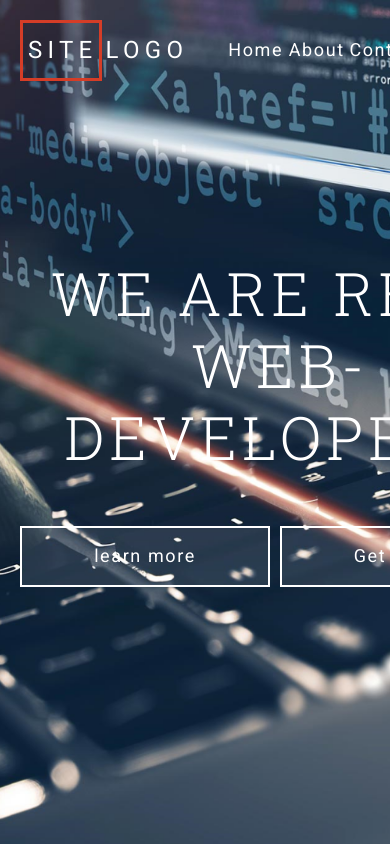
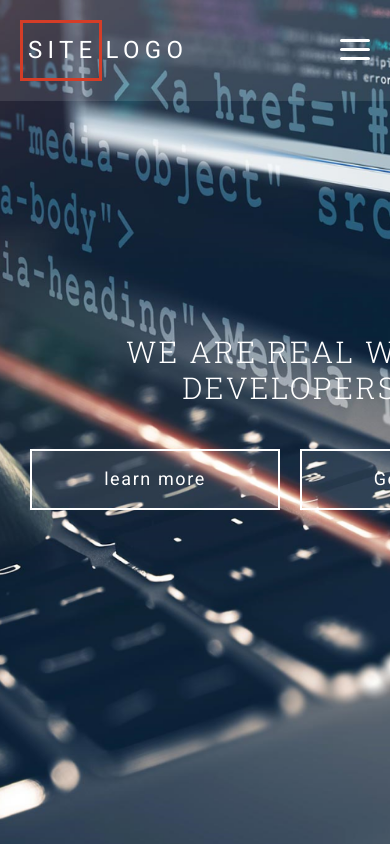
Before and after one commit to AnastasyaVoronkina/grid-template-project, a website: page assets/index.html in a window 390 px wide. Shown: the top 844 px of the page. Drawn offline with Linux system fonts and the light colour scheme; files that its build step writes are made by us from their sources; files whose address does not match are found by name.

Commit message:
сделала бургер-меню и добавила респонсив

```diff
--- a/assets/js/main.js
+++ b/assets/js/main.js
@@ -1,9 +1,8 @@
 
 $(document).ready(function () {
-
-  $('.header-navbar__hamburger').on('click', function () {
+  $('.header-navbar__hamburger').click(function () {
     $(this).toggleClass('active');
     $('.header-navbar__list').toggleClass('active');
+    $('.header-navbar__list').fadeToggle(500);
   });
-
 });
--- a/assets/scss/_common.scss
+++ b/assets/scss/_common.scss
@@ -3,21 +3,21 @@
   }
   html {
     overflow-y: scroll;/*временно для удобства верстки*/
-    font-family: Roboto, "sans-serif";
-    font-size: 16px;
-    color: #637588;
+    font-family: $font-main;
+    font-size: $font-size;
+    color: $color-gray;
     letter-spacing: 0.1em;
 
   }
   h1{
-    font-family: "Roboto Slab", serif;
+    font-family: $font-header;
     font-weight: 300;
     line-height: 1.2em;
     letter-spacing: 0.08em;
   }
   h2{
-    color: #2d3651;
-    font-family: "Roboto Slab", serif;
+    color: $color-primary;
+    font-family: $font-header;
     line-height: 1.2em;
   }
   // h3 {
@@ -27,7 +27,7 @@
 
   // }
   a {
-    color: #ffffff;
+    color: $color-light;
     text-decoration: none;
   }
   // input:focus {
@@ -36,15 +36,15 @@
   .btn {
     display: block;
     min-width: 250px;
-    border: 2px solid #ffffff;
-    background-color: rgba(255, 255, 255, 0.1);
-    padding: 18px 20px;
+    border: 2px solid $color-light;
+    background-color: rgba($color-light, 0.1);
+    padding: 18px $gap;
     text-align: center;
     font-size: 1.125rem;
-    transition: 0.5s;
+    transition: background-color 0.5s;
 
   &:hover,
   &:focus {
-    background-color: #d66926;
+    background-color: $color-accent;
   }
 }
--- a/assets/scss/_extends.scss
+++ b/assets/scss/_extends.scss
@@ -0,0 +1,6 @@
+%container {
+    max-width: $ul;
+    margin: 0 auto;
+    padding-left: $gap;
+    padding-right: $gap;
+  }
--- a/assets/scss/_mixins.scss
+++ b/assets/scss/_mixins.scss
@@ -1,7 +1,20 @@
+@mixin unlist($m: 0) {
+  list-style: none;
+  padding: 0;
+  margin: $m;
+}
+
+@mixin abs-position {
+  position: absolute;
+  top: 0;
+  right: 0;
+  bottom: 0;
+  left: 0;
+}
+
 @mixin text-shortener {
   display: block;
   overflow: hidden;
-
   white-space: nowrap;
   text-overflow: ellipsis;
 }
@@ -26,13 +39,11 @@
 @mixin block-header {
   margin: 0;
   padding-bottom: 10px;
-
   border-bottom: 1px solid $color-dark;
 }
 
 @mixin visually-hidden {
   position: absolute;
-
   overflow: hidden;
   clip: rect(0 0 0 0);
 
@@ -40,6 +51,5 @@
   height: 1px;
   margin: -1px;
   padding: 0;
-
   border: 0;
 }
--- a/assets/scss/header/_header-content.scss
+++ b/assets/scss/header/_header-content.scss
@@ -1,10 +1,27 @@
 .header-content {
     position: relative;
 
+    &__container {
+        @extend %container;
+      }
+
     &__title {
         text-align: center;
-        font-size: 3.75rem;
-        margin: 0 0 53px;
+
+        @include lg-min {
+          font-size: 3.75rem;
+          margin: 0 0 53px;
+        }
+
+        @include lg-md {
+          font-size: 2.5rem;
+          margin: 0 0 43px;
+        }
+
+        @include md {
+          font-size: 1.875rem;
+          margin: 0 0 43px;
+        }
     }
 
     &__buttons {
@@ -12,8 +29,8 @@
         justify-content: center;
 
     .btn {
-        margin-right: 10px;
-        margin-right: 10px;
+        margin-left: $gap / 2;
+        margin-right: $gap / 2;
     }
   }
 }
--- a/assets/scss/header/_header-logo.scss
+++ b/assets/scss/header/_header-logo.scss
@@ -4,7 +4,7 @@
 
   &__link {
     display: block;
-    padding: 20px 20px 20px 0;
+    padding: $gap $gap $gap 0;
   }
 
   &__accent {
--- a/assets/scss/header/_header-menu.scss
+++ b/assets/scss/header/_header-menu.scss
@@ -4,17 +4,15 @@
     top: 0;
     left: 0;
     width: 100%;
+
+    @include md {
+      background-color: rgba($color-light, 0.1);
+    }
+
     &__container {
       display: grid;
       grid-template-columns: auto 1fr;
+
+      @extend %container;
    }
 }
-
-.header-content__container,
-.header-menu__container {
-  /* to do ... */
-  max-width: 1340px;
-  margin: 0 auto;
-  padding-left: 20px;
-  padding-right: 20px;
- }
--- a/assets/scss/header/_header-navbar.scss
+++ b/assets/scss/header/_header-navbar.scss
@@ -2,19 +2,87 @@
     display: grid;
     align-items: center;
 
-    &__hamburger {
-      display: none;
-    }
-
-    &__list {
-      list-style: none;
-      padding: 0;
-      margin: 0 -20px 0 0;
-      display: grid;
-      grid-template-columns: repeat(auto-fit, minmax(50px, max-content));
+    @include md {
       justify-content: end;
     }
 
+    &__hamburger {
+      width: 30px;
+      height: 22.5px;
+      position: relative;
+      margin: 25px auto;
+      transform: rotate(0deg);
+      transition: 0.5s ease-in-out;
+      cursor: pointer;
+
+
+      @include md-min {
+       display: none;
+    }
+
+    span {
+      display: block;
+      position: absolute;
+      height: 3px;
+      width: 100%;
+      background: $color-light;
+      border-radius: 3px;
+      opacity: 1;
+      left: 0;
+      transform: rotate(0deg);
+      transition: 0.25s ease-in-out;
+
+      &:nth-child(1) {
+        top: 0px;
+      }
+
+      &:nth-child(2) {
+        top: 9px;
+      }
+
+      &:nth-child(3) {
+        top: 18px;
+      }
+    }
+
+    &.active span {
+      &:nth-child(1) {
+        top: 9px;
+        transform: rotate(135deg);
+      }
+
+      &:nth-child(2) {
+        opacity: 0;
+        left: -30px;
+      }
+
+      &:nth-child(3) {
+        top: 9px;
+        transform: rotate(-135deg);
+      }
+    }
+  }
+
+
+  &__list {
+    grid-template-columns: repeat(auto-fit, minmax(50px, max-content));
+    justify-content: end;
+
+    @include unlist(0 (-$gap) 0 0);
+    @include md-min {
+      display: grid;
+    }
+    @include md {
+      display: none;
+      position: absolute;
+      right: 40px;
+      top: 100%;
+      text-align: center;
+      background-color: rgba($color-gray-dark, 0.9);
+    }
+    &.active {
+    }
+  }
     &__link {
       display: block;
       padding: 20px;
--- a/assets/scss/header/_header-overlay.scss
+++ b/assets/scss/header/_header-overlay.scss
@@ -1,9 +1,6 @@
 .header-overley{
-  position: absolute;
-  top: 0;
-  right: 0;
-  left: 0;
-  bottom: 0;
   background-color: $color-primary;
   opacity: 0.8;
+
+  @include abs-position;
 }
--- a/assets/scss/sections/_section-skills.scss
+++ b/assets/scss/sections/_section-skills.scss
@@ -1,16 +1,34 @@
 .skills {
-    padding: 10px 10px 40px;
+  padding: ($gap / 2) ($gap / 2) ($gap * 2);
 
   &__container {
     display: grid;
-    grid-template-columns: repeat(4, 1fr);
-    grid-gap: 10px;
-    grid-template-areas:
-     "a1 a1 a2 a3"
-     "a4 a5 a5 a6"
-     "a7 a8 a9 a6";
+    grid-gap: $gap / 2;
+
+    @include lg-min {
+      grid-template-columns: repeat(4, 1fr);
+      grid-template-areas:
+        "a1 a1 a2 a3"
+        "a4 a5 a5 a6"
+        "a7 a8 a9 a6";
+    }
+
+    @include lg-md {
+      grid-template-columns: repeat(3, 1fr);
+      grid-template-areas:
+        "a1 a1 a2"
+        "a3 a4 a4"
+        "a5 a5 a6"
+        "a7 a8 a6"
+        "a7 a9 a9";
+    }
+
+    @include md {
+      // TODO:
+    }
   }
 }
+
   .skill-item {
     min-height: calc(33vh - 12px);
     background-color: $color-primary;
@@ -20,37 +38,29 @@
   &__overlay {
     background-color: $color-primary;
     opacity: 0.8;
-    position: absolute;
-    top: 0;
-    right: 0;
-    left: 0;
-    bottom: 0;
+    z-index: 1;
+    transition: 0.5s;
+
+    @include abs-position;
+  }
+
+  &__image {
     background-position: 50% 50%;
     background-size: cover;
-    z-index: 1;
+    transition: 0.5s;
+
+    @include abs-position;
   }
-  &__image {
-    position: absolute;
-    top: 0;
-    right: 0;
-    left: 0;
-    bottom: 0;
-    background-position: 50% 50%;
-    background-size: cover;
 
-  }
   &__title {
-    position: absolute;
     z-index: 2;
-    top: 0;
-    right: 0;
-    left: 0;
-    bottom: 0;
     margin: 0;
 
+    @include abs-position;
   }
+
   &__link{
-    padding: 20px;
+    padding: $gap;
     display: flex;
     widows: 100%;
     height: 100%;
@@ -98,5 +108,4 @@
   &:nth-of-type(9) {
     grid-area: a9;
   }
-
 }
--- a/assets/scss/style.scss
+++ b/assets/scss/style.scss
@@ -2,9 +2,9 @@
 @import "../../libs/normalize-scss/sass/normalize/import-now";
 @import "skin";
 @import "variables";
-// @import "mixins";
-// @import "mixins-media";
-// @import "extends";
+@import "mixins";
+@import "mixins-media";
+@import "extends";
 @import "common";
 @import "header/header";
 @import "header/header-overlay";
```
Also changed, not shown: assets/css/style.css.
